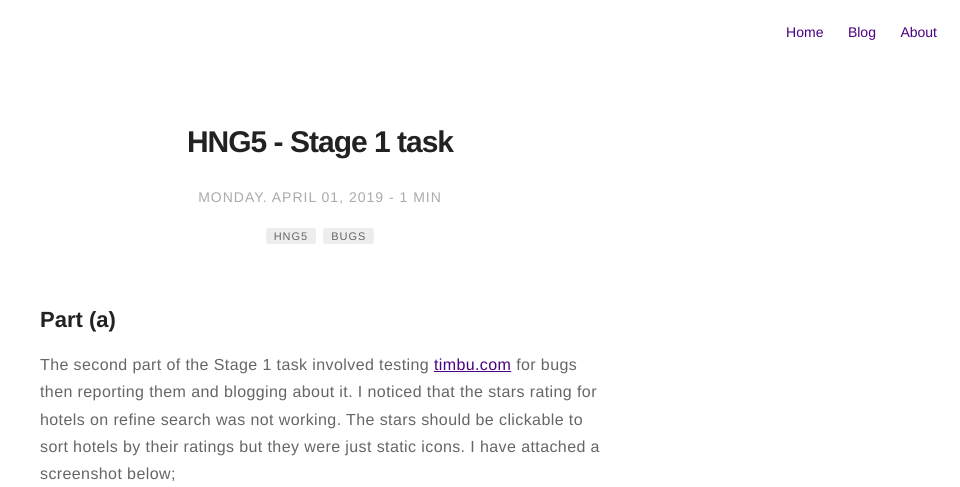
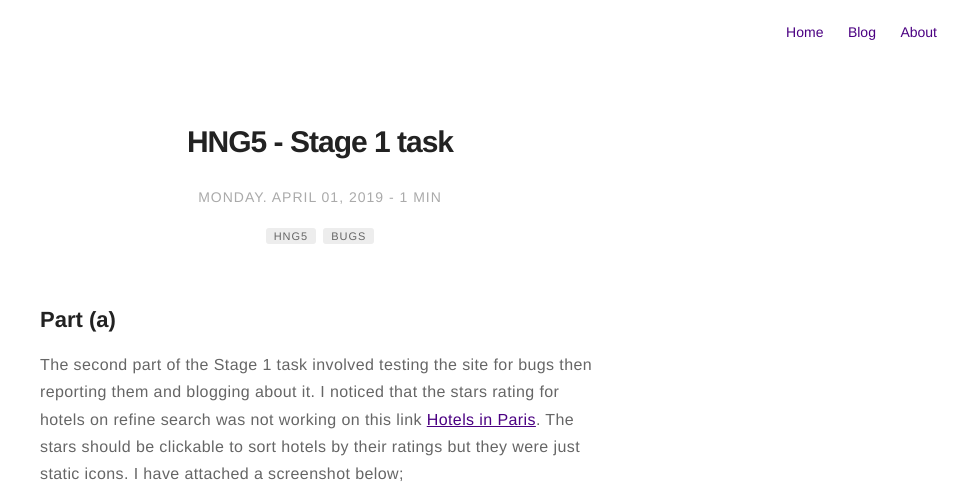
Before and after one commit to terrymafura/maffsojah.github.io, a Jekyll site: the page built from _posts/2019-04-01-stage2hng.markdown, in a window 1280 px wide, cut to the strip 0-487 px from the top of the page. Shown: the whole strip, without its empty margins (320-1280 px from the left). Built offline with Jekyll 4.4.1, drawn with Linux system fonts in a browser that asks for light colours; comment, search, counter and statistics services are not loaded.

Commit message:
Update 2019-04-01-stage2hng.markdown

```diff
--- a/_posts/2019-04-01-stage2hng.markdown
+++ b/_posts/2019-04-01-stage2hng.markdown
@@ -15,8 +15,8 @@ description: HNG5 - Stage 1 task
 
 ## Part (a)
 
-The second part of the Stage 1 task involved testing [timbu.com](https://timbu.com) for bugs then reporting them and blogging about it.
-I noticed that the stars rating for hotels on refine search was not working. The stars should be clickable to sort hotels by their ratings but they were just static icons.
+The second part of the Stage 1 task involved testing the site for bugs then reporting them and blogging about it.
+I noticed that the stars rating for hotels on refine search was not working on this link [Hotels in Paris](https://timbu.com/france/rooms/paris). The stars should be clickable to sort hotels by their ratings but they were just static icons.
 I have attached a screenshot below;
 
 ![Markdowm Image][1]
```
